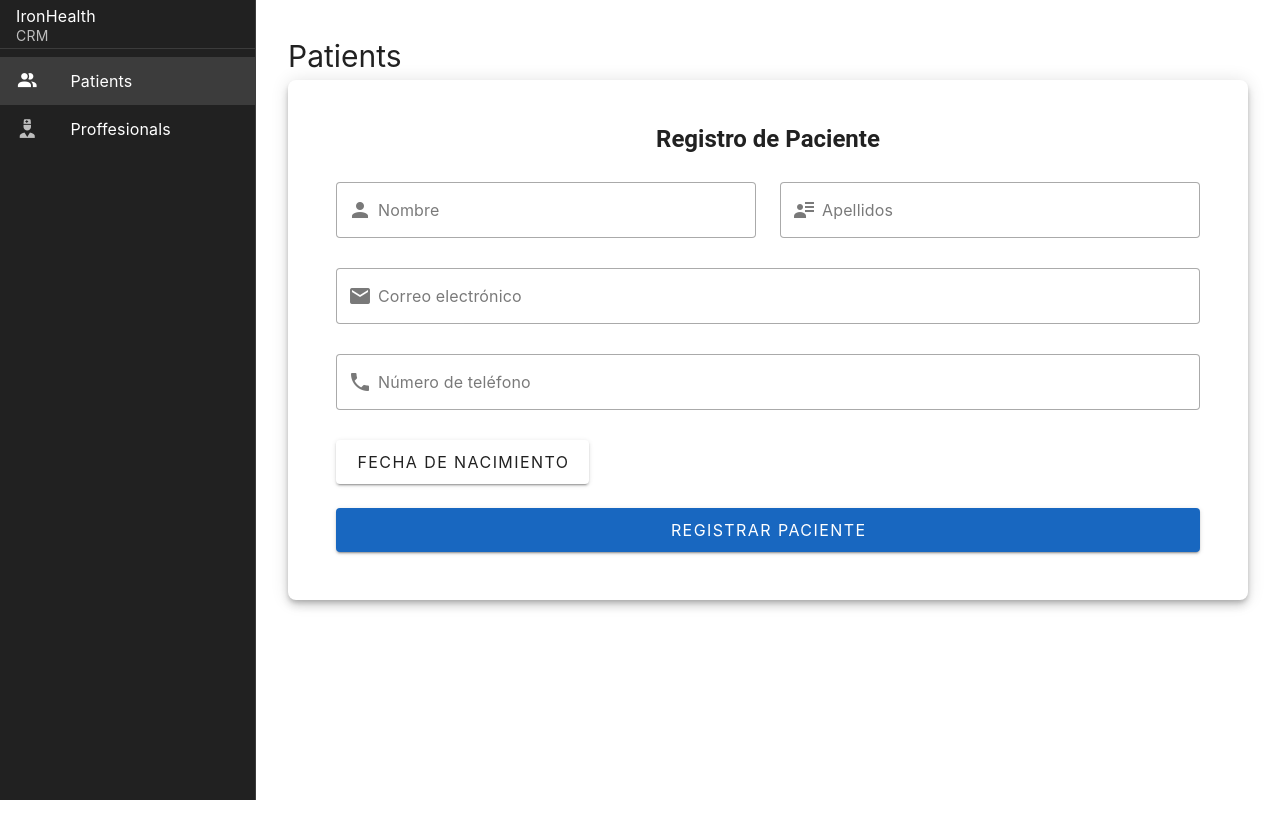
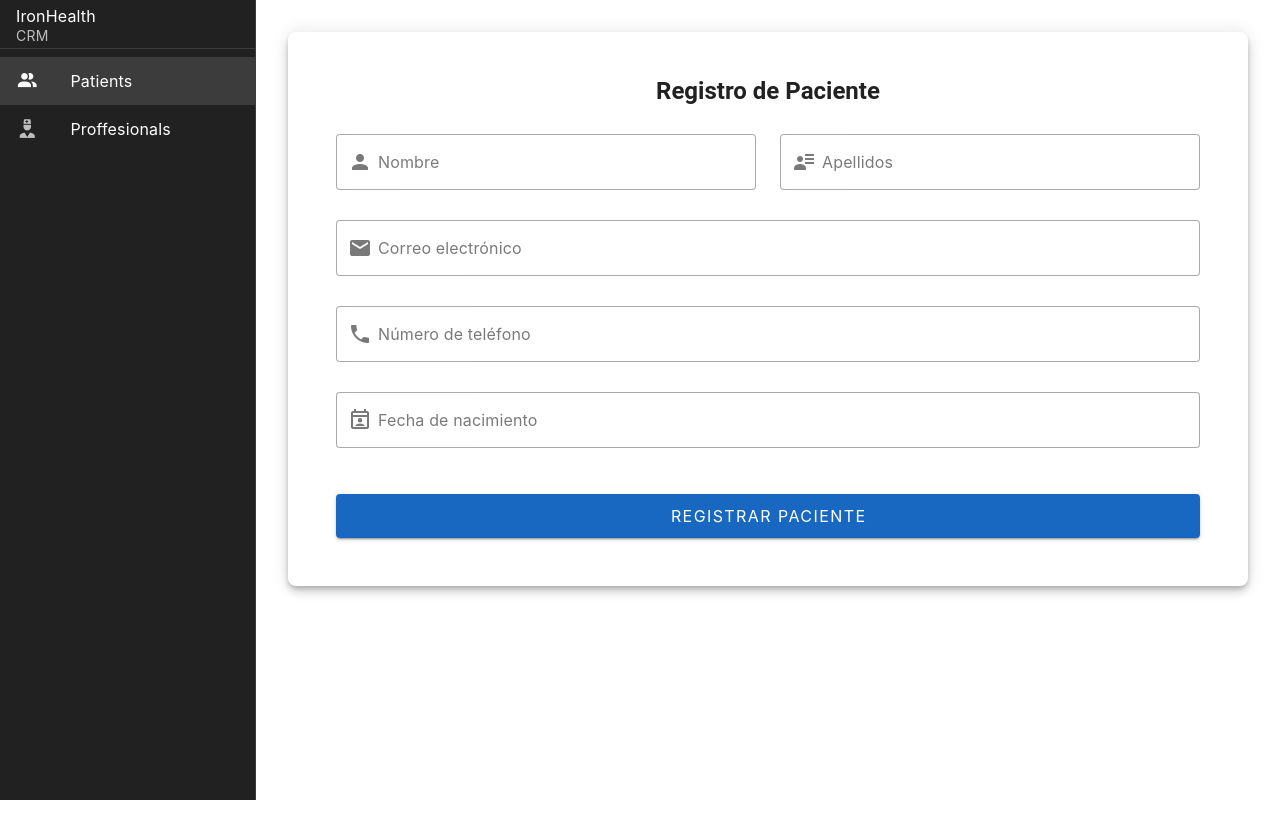
Before and after one commit to IronHack-2025/front-ironhealth, a Vue app: page /patients in a window 1280 px wide. Shown: the top 838 px of the page. Built offline with nearby package versions, Linux system fonts and the light colour scheme.

Commit message:
feat: replace date picker with date input in AddPatient component and remove header from Patients view

```diff
--- a/src/components/AddPatient.vue
+++ b/src/components/AddPatient.vue
@@ -21,13 +21,22 @@
                 <v-text-field v-model="form.phone" label="Número de teléfono" prepend-inner-icon="mdi-phone"
                     :rules="[rules.required, rules.phone]" variant="outlined" class="mt-2" />
 
-                <v-btn color="dark" class="mt-2" size="large" @click="dateActive = !dateActive" cursor="pointer">Fecha
+                <!-- <v-btn color="dark" class="mt-2" size="large" @click="dateActive = !dateActive" cursor="pointer">Fecha
                     de nacimiento</v-btn>
 
                 <v-date-picker v-if="dateActive" v-model="form.birthDate" label="Fecha de nacimiento"
                     prepend-inner-icon="mdi-calendar-account-outline" :rules="[rules.required]" variant="outlined"
-                    class="mt-2"></v-date-picker>
+                    class="mt-2"></v-date-picker> -->
 
+                     <v-date-input
+                    v-model="form.birthDate"
+                    label="Fecha de nacimiento"
+                    prepend-inner-icon="mdi-calendar-account-outline"
+                    prepend-icon=""
+                    :rules="[rules.required]"
+                    variant="outlined"
+                    class="mt-2"
+                />
                 <v-btn block color="primary" class="mt-6" size="large" @click="newPatient" cursor="pointer">
                     Registrar Paciente
                 </v-btn>
@@ -44,6 +53,7 @@
 <script setup>
 
 import { ref, reactive } from "vue";
+
 
 const formRef = ref(null)
 const isValid = ref(false)
--- a/src/main.js
+++ b/src/main.js
@@ -14,8 +14,14 @@ import * as directives from 'vuetify/directives'
 
 import '@mdi/font/css/materialdesignicons.css'
 
+import { VDateInput } from 'vuetify/labs/VDateInput'
+
+
 const vuetify = createVuetify({
-  components,
+  components: {
+    ...components,
+    VDateInput,
+  },
   directives,
 })
 
--- a/src/views/Patients.vue
+++ b/src/views/Patients.vue
@@ -6,7 +6,6 @@ import AddPatient from '@/components/AddPatient.vue';
 
 <template>
   <div>
-    <h1>Patients</h1>
     <AddPatient />
   </div>
 
```
